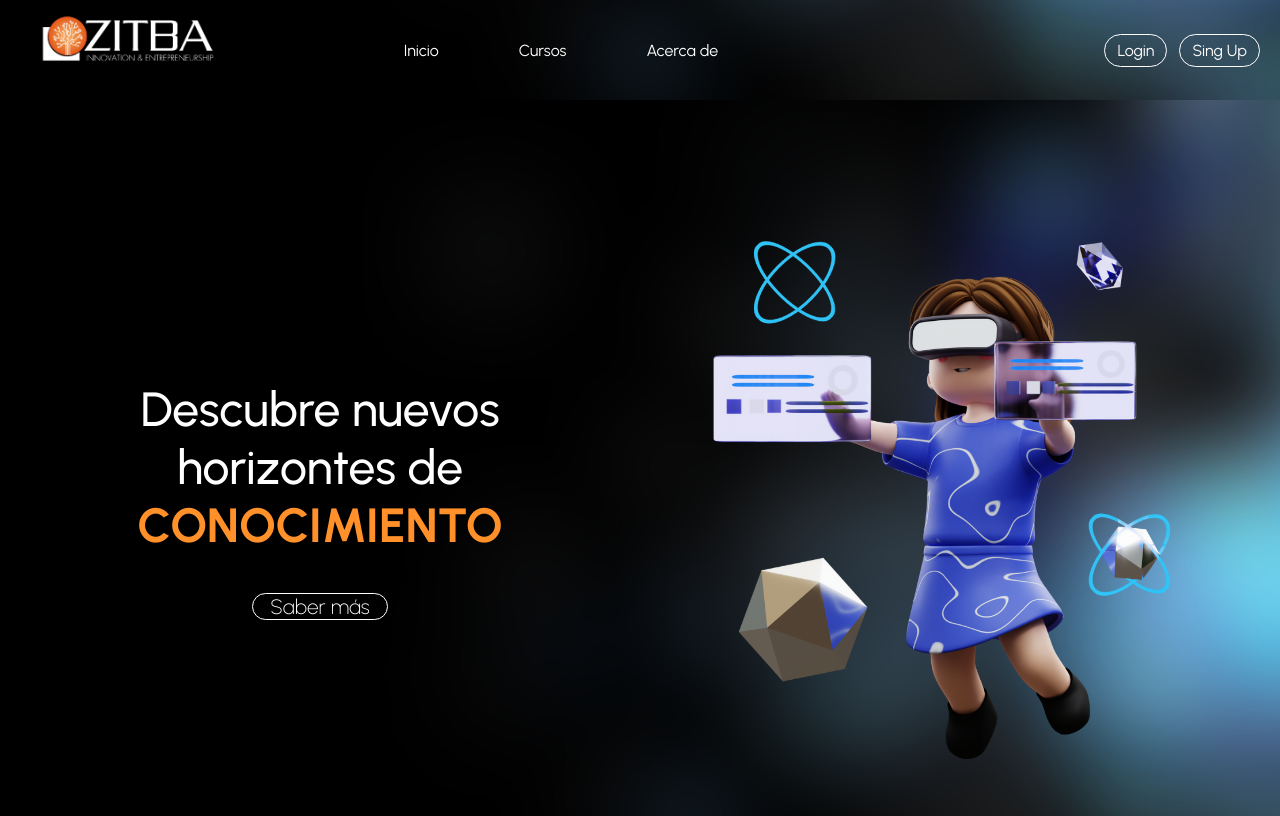
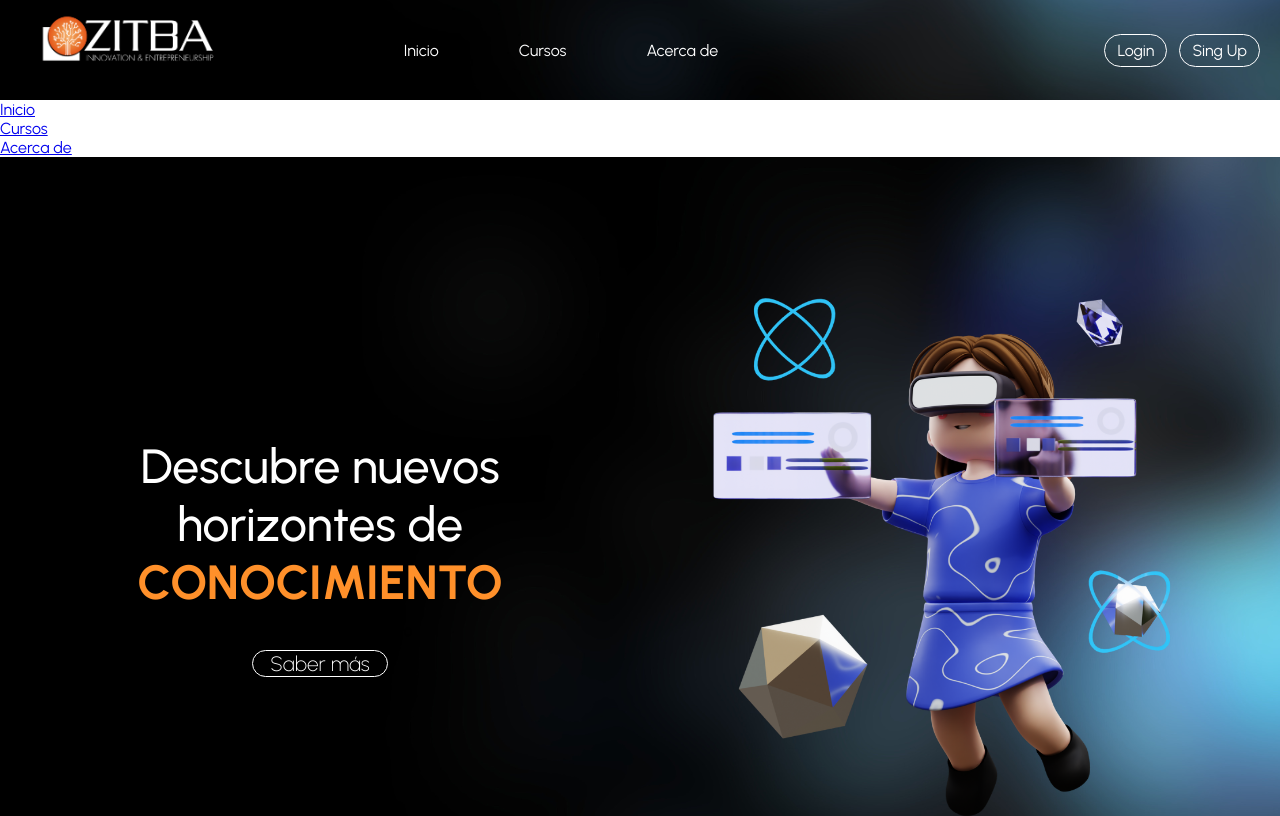
Before and after one commit to ismael99lx/test, a plain HTML site: page licyt/index.html in a window 1280 px wide. Shown: the top 816 px of the page. Drawn offline with nearby package versions, Linux system fonts and the light colour scheme.

Commit message:
Update index.html

```diff
--- a/licyt/index.html
+++ b/licyt/index.html
@@ -34,6 +34,14 @@
 			</div>
       </div>
 	</header>
+	<div class="menu-r">
+		<ul>
+			<li><a href="#">Inicio</a></li>
+			<li><a href="#">Cursos</a></li>
+			<li><a href="#">Acerca de</a></li>
+
+		</ul>
+	</div>
 	<section>
 		<div class="portada">
 
```
